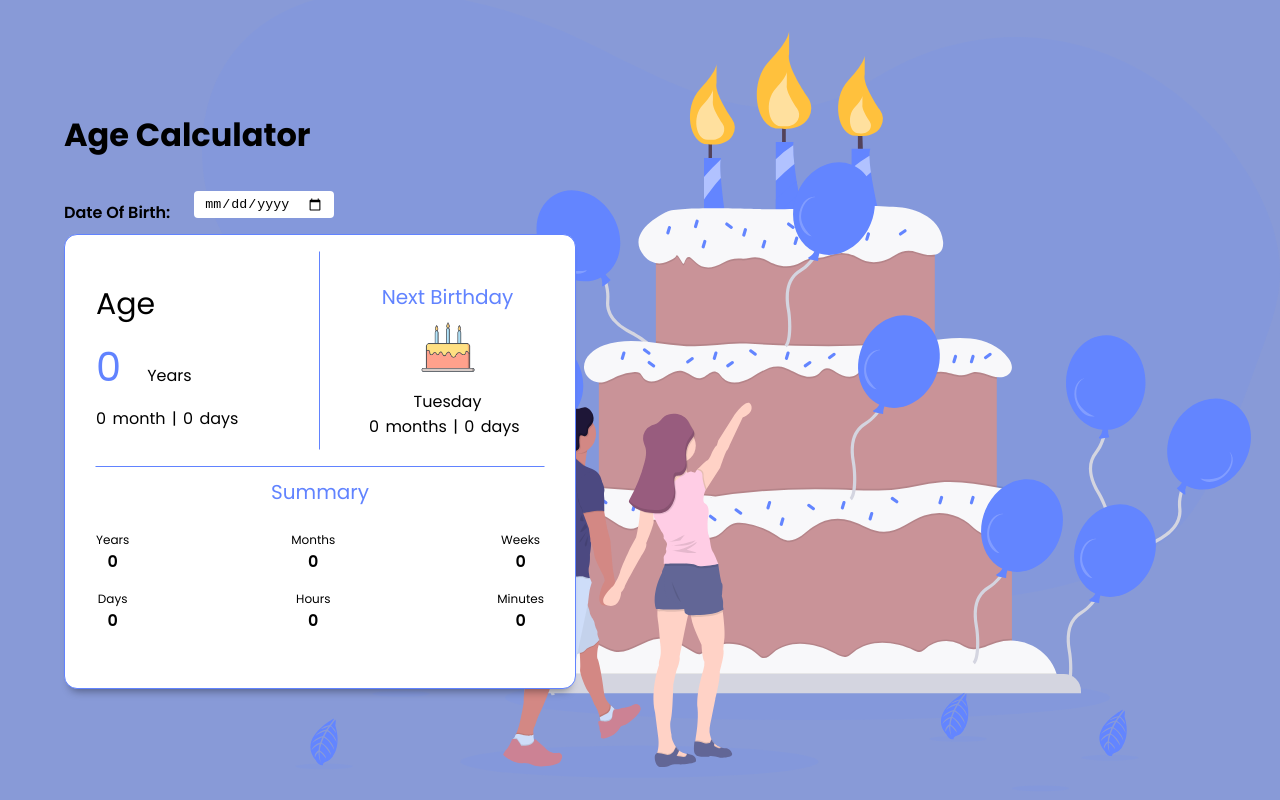
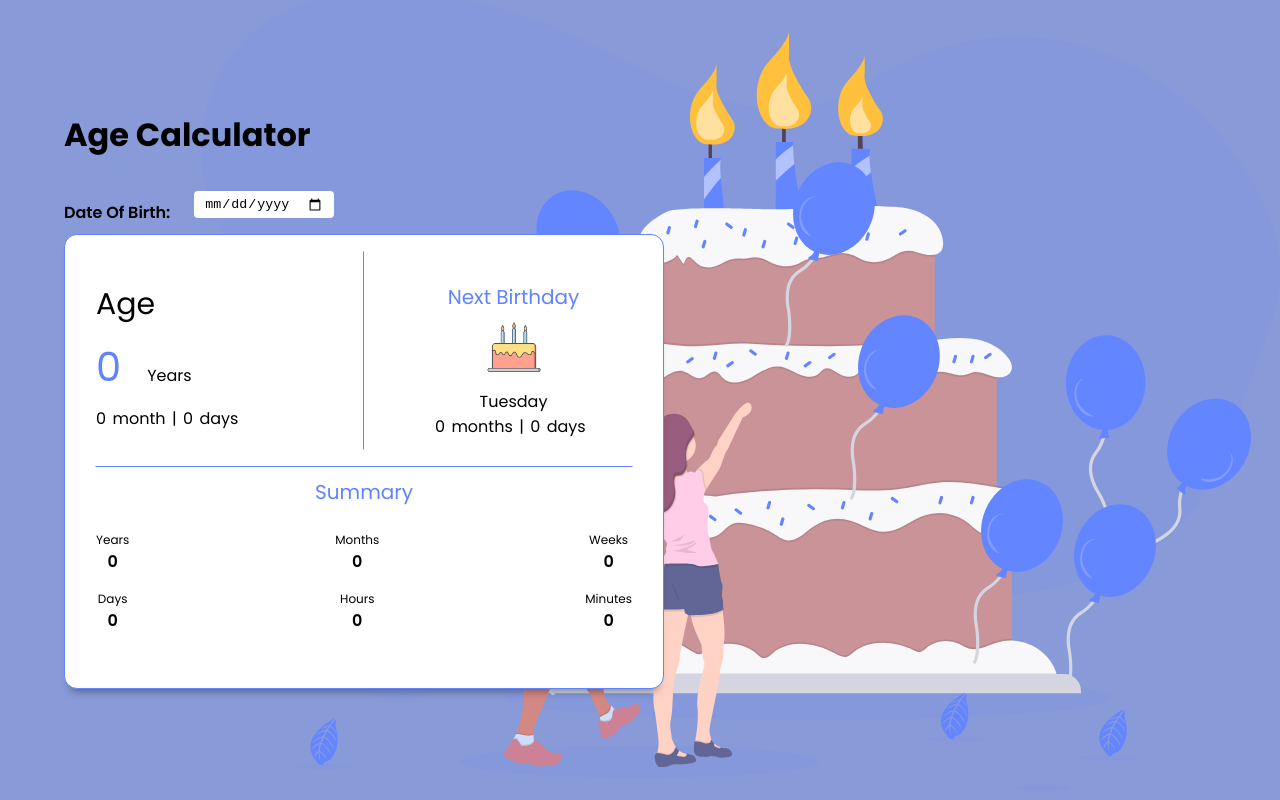
Before and after one commit to Kessyblaise1/age-calculator, a React (Create React App) app in the folder age-calculator/: page / in a window 1280 px wide. Built offline with nearby package versions, Linux system fonts and the light colour scheme.

Commit message:
new commit

```diff
--- a/age-calculator/src/components/InfoboxComponent.js
+++ b/age-calculator/src/components/InfoboxComponent.js
@@ -1,4 +1,5 @@
 import cakeIcon from '../image/cakeIcon.png';
+import InputComponent from './InputComponent';
 
 function InfoboxComponent() {
     return(
--- a/age-calculator/src/components/InputComponent.js
+++ b/age-calculator/src/components/InputComponent.js
@@ -1,17 +1,34 @@
 import React from "react";
 
 function InputComponent(){
-    const today = new Date()
-    // let year = today.getFullYear();
-
 
     function handleChange(e) {
         let options = {year: 'numeric', month: 'long', day: 'numeric'};
         let value = new Date(e.target.value);
-        let DOB = value.toLocaleDateString('en-US', options);
+        let DOB = value.toLocaleDateString('en-US', options)
 
-        let chosenDate = document.getElementById('choice');
-        chosenDate.innerHTML = DOB;
+        document.getElementById('choice').innerHTML = DOB
+
+        let milisecondsDOB = Date.parse(DOB)
+        let milisecondsNow = Date.now()
+
+        const ageInMiliseconds = (milisecondsNow - milisecondsDOB);
+        let miliseconds = ageInMiliseconds
+        const second = 1000,
+            minute = second*60,
+            hour = minute*60,
+            day = hour*24,
+            month = day*30,
+            year = day*365;
+
+
+        // CALCULATIONS
+        let flatYear = miliseconds/year
+        let years = Math.round(flatYear)
+        let months = years*12
+        let days = Math.floor(flatYear*365)
+        let weeks = days/7
+        console.log(weeks)
     }
 
     return (
--- a/age-calculator/src/index.css
+++ b/age-calculator/src/index.css
@@ -12,8 +12,7 @@ body{
   background-position: right;
 }
 
-#root,
-.main_container{
+#root{
   width: 100%;
   height: 100%;
 }
@@ -52,8 +51,15 @@ h1{
   flex-direction: column;
   justify-content: center;
   align-items: flex-start;
-  margin-left: 4rem;
-  width: 40%;
+  width: 95%;
+  max-width: 600px;
+  height: 100%;
+}
+
+@media screen and (min-width: 780px) {
+  .main_container{
+    margin-left: 4rem;
+  }
 }
 
 .info_box{
```
